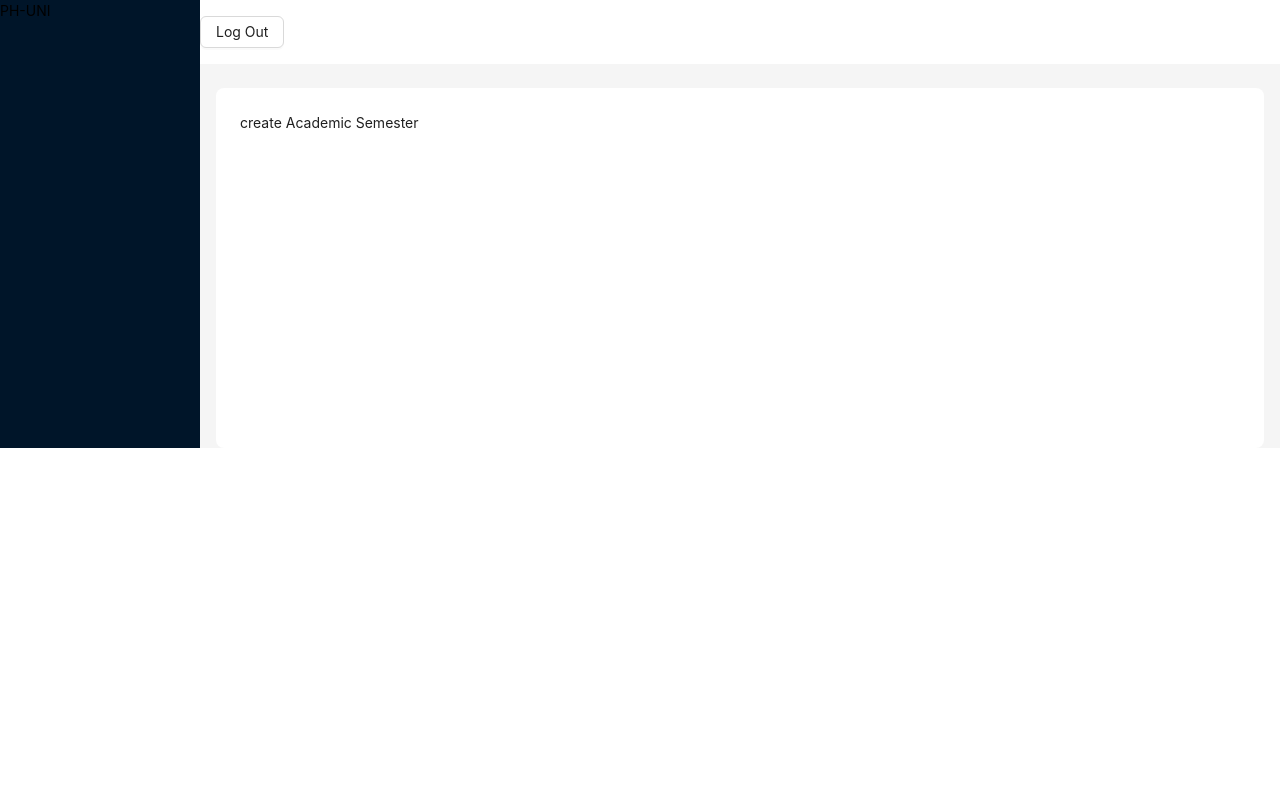
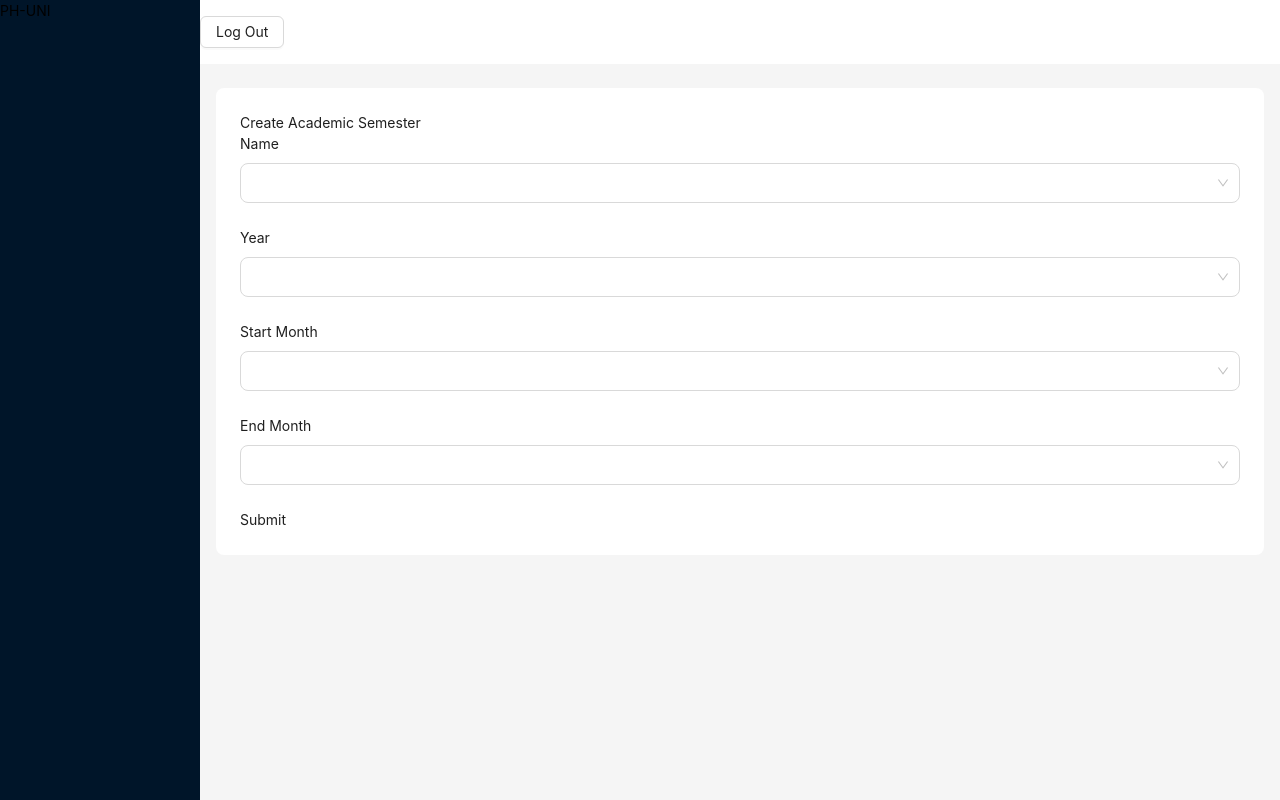
Before and after one commit to tansim12/Ph-University-Client, a React (Vite) app: page /admin/create-academic-semester in a window 1280 px wide. Built offline with nearby package versions, Linux system fonts and the light colour scheme.

Commit message:
create academic semester

```diff
--- /dev/null
+++ b/src/Components/From/PHForm.tsx
@@ -0,0 +1,44 @@
+import { Form } from "antd";
+import { ReactNode } from "react";
+import {
+  FieldValues,
+  FormProvider,
+  SubmitHandler,
+  useForm,
+} from "react-hook-form";
+type TFormConfig = {
+  defaultValues?: Record<string, any>;
+  resolver?: any;
+};
+type TFormProps = {
+  onSubmit: SubmitHandler<FieldValues>;
+  children: ReactNode;
+} & TFormConfig;
+
+const PHForm = ({
+  children,
+  onSubmit,
+  defaultValues,
+  resolver,
+}: TFormProps) => {
+  const formConfig: TFormConfig = {};
+
+  if (defaultValues) {
+    formConfig["defaultValues"] = defaultValues;
+  }
+
+  if (resolver) {
+    formConfig["resolver"] = resolver;
+  }
+
+  const methods = useForm(formConfig);
+  return (
+    <FormProvider {...methods}>
+      <Form layout="vertical" onFinish={methods.handleSubmit(onSubmit)}>
+        {children}
+      </Form>
+    </FormProvider>
+  );
+};
+
+export default PHForm;
--- /dev/null
+++ b/src/Components/From/PHSelect.tsx
@@ -0,0 +1,32 @@
+import { Form, Select } from "antd";
+import { Controller } from "react-hook-form";
+
+type TPHSelectProps = {
+  label: string;
+  name: string;
+  options: { value: string; label: string; disabled?: boolean }[];
+  customStyle?: string;
+};
+
+const PHSelect = ({ label, name, options, customStyle }: TPHSelectProps) => {
+  return (
+    <div className={`${customStyle}`}>
+      <Controller
+        name={name}
+        render={({ field, fieldState: { error } }) => (
+          <Form.Item label={label}>
+            <Select
+              style={{ width: "100%" }}
+              {...field}
+              options={options}
+              size="large"
+            />
+            {error && <small style={{ color: "red" }}>{error.message}</small>}
+          </Form.Item>
+        )}
+      />
+    </div>
+  );
+};
+
+export default PHSelect;
--- a/src/Components/Layout/MainLayout.tsx
+++ b/src/Components/Layout/MainLayout.tsx
@@ -22,7 +22,7 @@ const MainLayout: React.FC = () => {
   };
 
   return (
-    <Layout className="h-screen">
+    <Layout className="h-full">
       <Sidebar />
       <Layout>
         <Header style={{ padding: 0, background: colorBgContainer }}>
--- a/src/Components/Layout/Sidebar.tsx
+++ b/src/Components/Layout/Sidebar.tsx
@@ -33,6 +33,7 @@ const Sidebar = () => {
 
   return (
     <Sider
+    style={{ height: '100vh', position: 'sticky', top: '0', left: '0' }}
       breakpoint="lg"
       collapsedWidth="0"
       onBreakpoint={(broken) => {
--- /dev/null
+++ b/src/Const/academicManage.const.ts
@@ -0,0 +1,14 @@
+export const academicSemesterNameAndCode = [
+  {
+    label: "Autumn",
+    value: "01",
+  },
+  {
+    label: "Summer",
+    value: "02",
+  },
+  {
+    label: "Fall",
+    value: "03",
+  },
+];
--- /dev/null
+++ b/src/Const/global.const.ts
@@ -0,0 +1,19 @@
+export const monthNames = [
+    'January',
+    'February',
+    'March',
+    'April',
+    'May',
+    'June',
+    'July',
+    'August',
+    'September',
+    'October',
+    'November',
+    'December',
+  ];
+
+  export const monthOptions = monthNames.map((item) => ({
+    value: item,
+    label: item,
+  }));
--- a/src/pages/Admin/Semester Management/CreateAcademicSemester.tsx
+++ b/src/pages/Admin/Semester Management/CreateAcademicSemester.tsx
@@ -1,10 +1,63 @@
+import { FieldValues, SubmitHandler } from "react-hook-form";
+import PHForm from "../../../Components/From/PHForm";
+import PHSelect from "../../../Components/From/PHSelect";
+import { academicSemesterNameAndCode } from "../../../Const/academicManage.const";
+import { monthOptions } from "../../../Const/global.const";
 
 const CreateAcademicSemester = () => {
-    return (
-        <div>
-            create Academic Semester
+  const currentYear = new Date().getFullYear();
+
+  const yearOptions = [0, 1, 2, 3, 4].map((i) => ({
+    value: (currentYear + i).toString(),
+    label: (currentYear + i).toString(),
+  }));
+
+  const onSubmit: SubmitHandler<FieldValues> = (data) => {
+    const name = academicSemesterNameAndCode[Number(data?.name) - 1]?.label;
+
+    const semesterData = {
+      name,
+      code: data?.name,
+      startMonth: data?.startMonth,
+      endMonth: data?.endMonth,
+    };
+    console.log(semesterData);
+  };
+
+  return (
+    <div>
+      <h1 className="font-bold text-lg text-center my-5">
+        Create Academic Semester
+      </h1>
+
+      <div className="grid grid-cols-12 justify-center items-center  rounded-lg ">
+        <div className=" col-span-6 w-full">
+          <PHForm onSubmit={onSubmit}>
+            <PHSelect
+              label="Name"
+              name="name"
+              options={academicSemesterNameAndCode}
+            />
+            <PHSelect label="Year" name="year" options={yearOptions} />
+            {/* start month  */}
+            <PHSelect
+              label="Start Month"
+              name="startMonth"
+              options={monthOptions}
+            />
+            {/* start month  */}
+            <PHSelect
+              label="End Month"
+              name="endMonth"
+              options={monthOptions}
+            />
+
+            <button type="submit" className="border border-blue-500 px-3 py-2">Submit</button>
+          </PHForm>
         </div>
-    );
+      </div>
+    </div>
+  );
 };
 
 export default CreateAcademicSemester;
```
